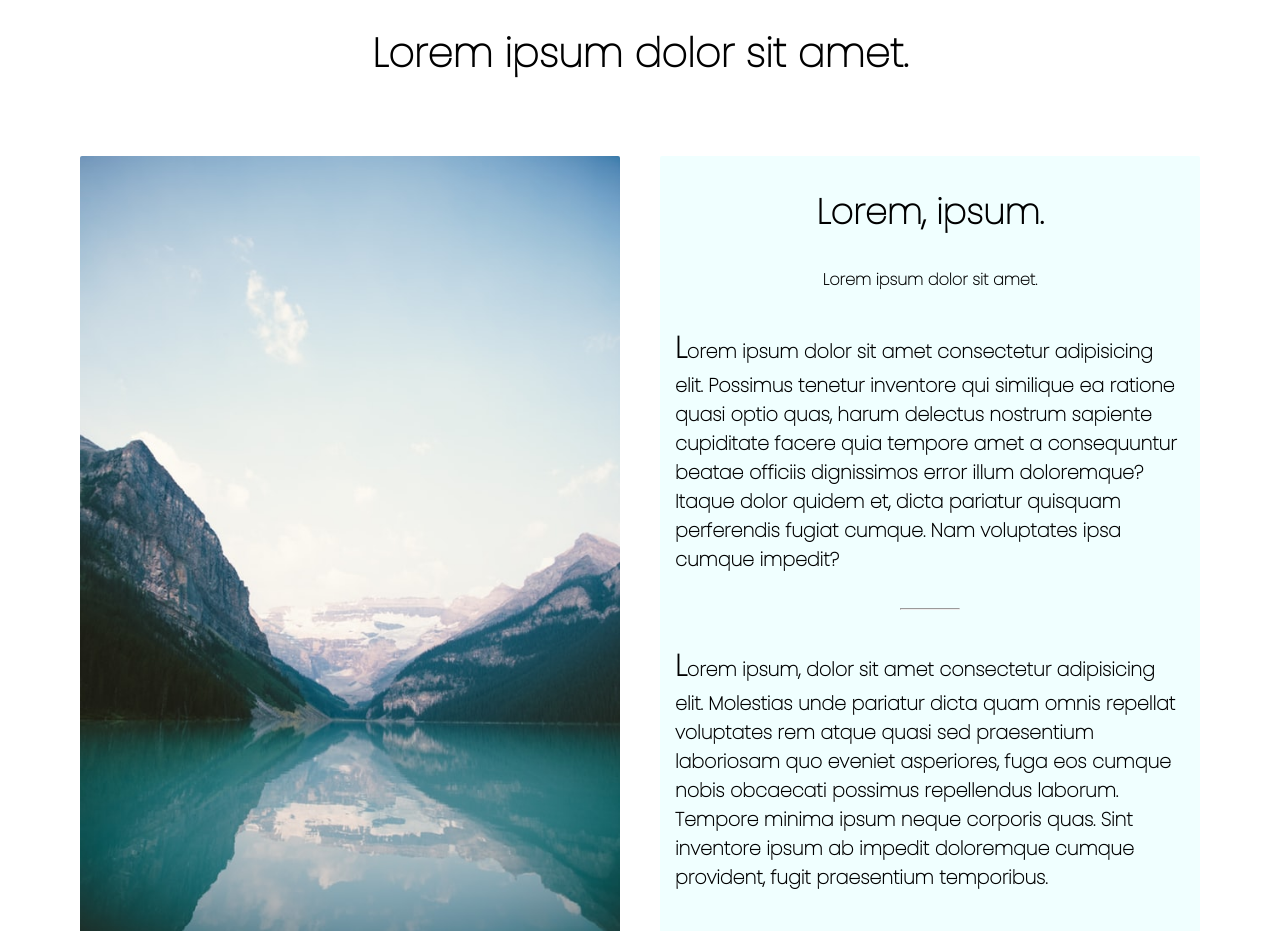
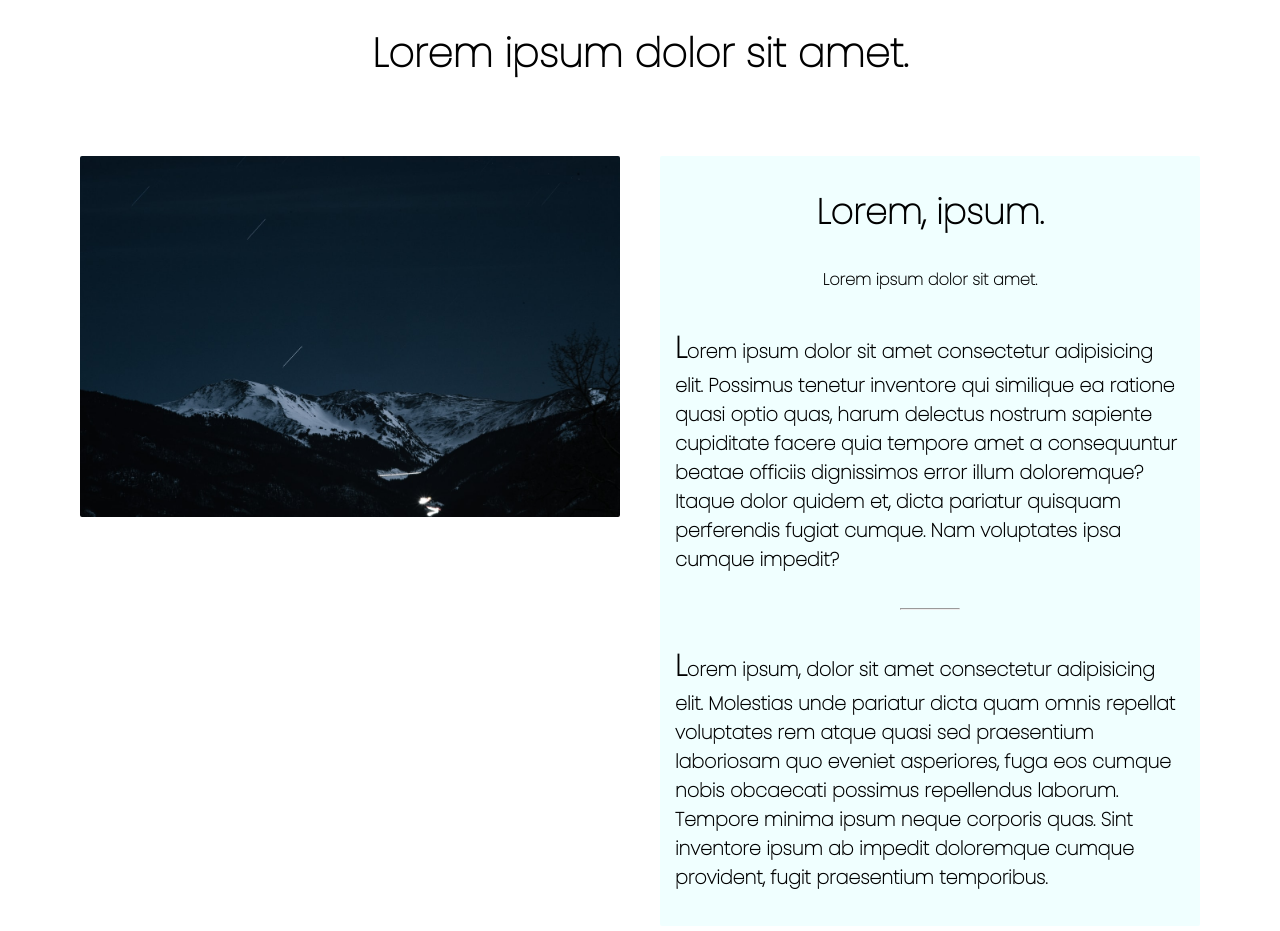
Before and after one commit to JohanCode2180100/ProjetFinalSitePhotographe, a website: page index.html in a window 1280 px wide. Shown: the part 830-1761 px from the top of the page. Drawn offline with Linux system fonts and the light colour scheme; files whose address does not match are found by name.

Commit message:
update pictures

```diff
--- a/index.html
+++ b/index.html
@@ -51,10 +51,7 @@
     <section id="sectionTxtImg" class="txtImg">
       <div class="flexContainerSection1">
         <div class="contImgSec1">
-          <img
-            src="../projet final site web photographe/assets/pictures/imgNature.jpg"
-            alt="image nature"
-          />
+          <img src="/assets/pictures/home.jpg" alt="image nature" />
         </div>
         <div class="contTxtSec1">
           <h2>Lorem, ipsum.</h2>
@@ -89,7 +86,7 @@
       <div class="flexImgPortfolio">
         <div class="imgPort">
           <img
-            src="../projet final site web photographe/assets/pictures/portfolio/imgP1.jpg"
+            src="/assets/pictures/portfolio/imgP1.jpg"
             alt="image nature 1"
           />
         </div>
```
